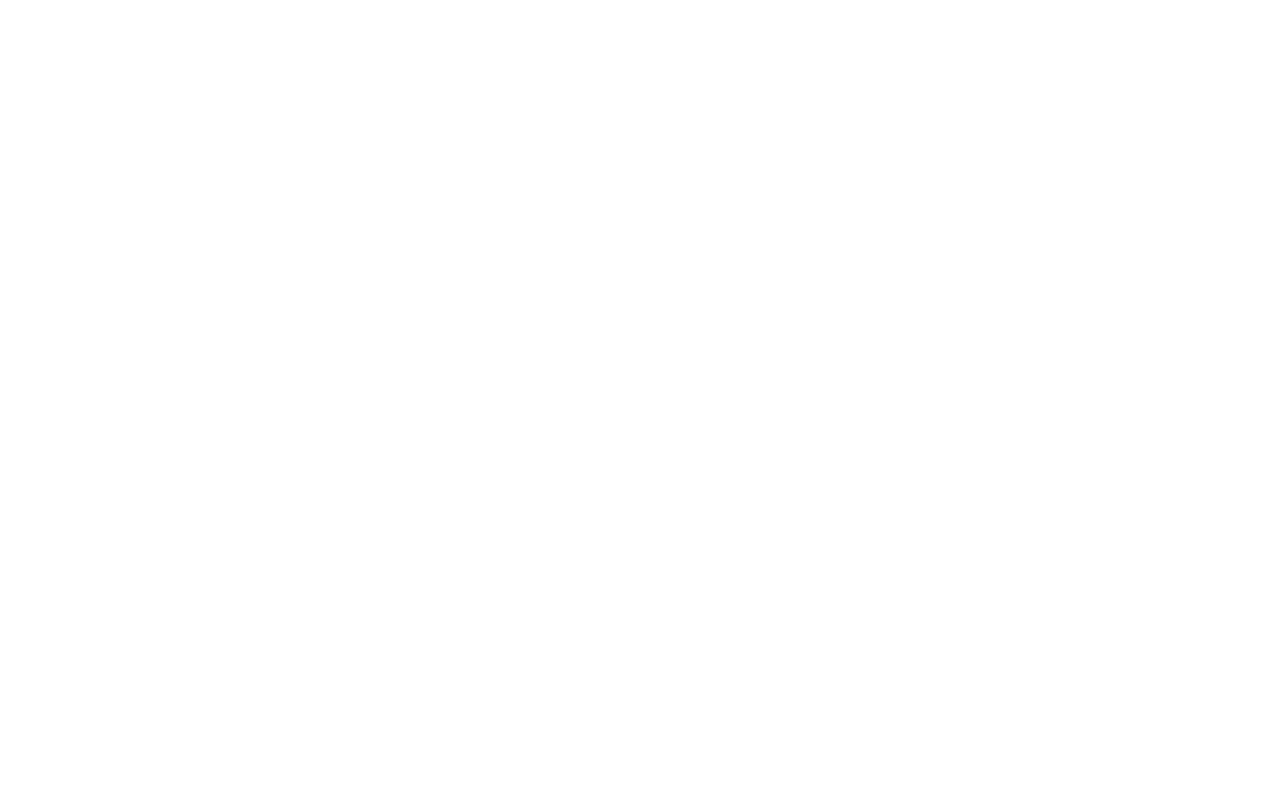
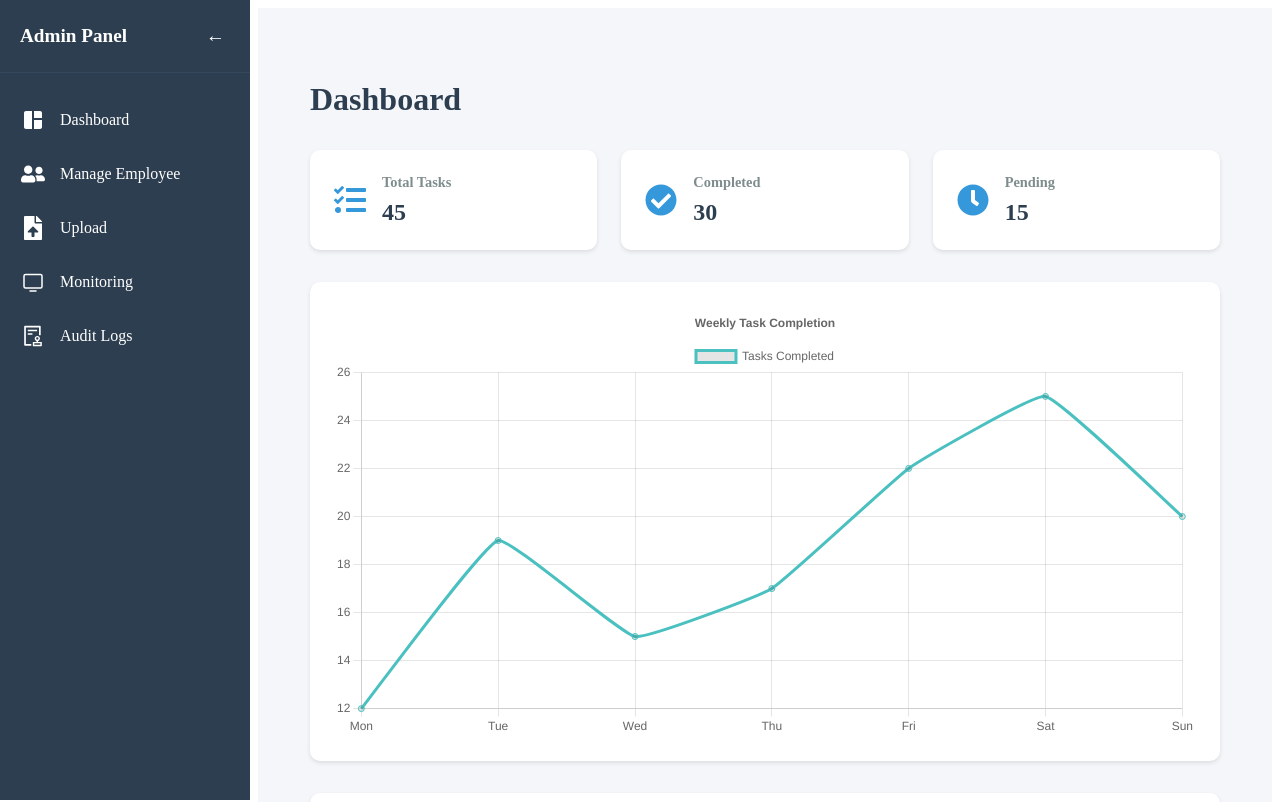
Before and after one commit to yabalap/TO-DO-LIST, a React (Vite) app in the folder client/: page /admin/dashboard in a window 1280 px wide. Before the commit this address had no page. Shown: the top 802 px of the page. Built offline with nearby package versions, Linux system fonts and the light colour scheme.

Commit message:
add sidebar admin and menues

```diff
--- a/client/src/App.jsx
+++ b/client/src/App.jsx
@@ -1,5 +1,6 @@
 import { BrowserRouter, Route, Routes, Navigate } from 'react-router-dom';
 import Login from './components/Login/Login';
+import AdminLayouts from './layouts/AdminLayouts';
 import DashboardAdmin from './components/Admin/AdminDashboard/dashboardAdmin';
 
 function App() {
@@ -8,10 +9,18 @@
       <Routes>
         <Route path="/" element={<Navigate to="/login" replace />} />
         <Route path="/login" element={<Login />} />
-        <Route path="/admin-dashboard" element={<DashboardAdmin />} />
+        <Route path="/admin-dashboard" element={<Navigate to="/admin/dashboard" replace />} />
+        <Route path="/admin" element={<AdminLayouts />}>
+          <Route path="dashboard" element={<DashboardAdmin />} />
+          <Route path="manage-employee" element={<div>Manage Employee Page</div>} />
+          <Route path="upload" element={<div>Upload Page</div>} />
+          <Route path="monitoring" element={<div>Monitoring Page</div>} />
+          <Route path="audit-logs" element={<div>Audit Logs Page</div>} />
+          <Route index element={<Navigate to="dashboard" replace />} />
+        </Route>
       </Routes>
     </BrowserRouter>
-  )
+  );
 }
 
-export default App
+export default App;
--- /dev/null
+++ b/client/src/components/Admin/Sidebar_Navbar/sidebarAdmin.jsx
@@ -0,0 +1,69 @@
+import React, { useState } from 'react';
+import { MdSpaceDashboard } from "react-icons/md";
+import { FaUserFriends } from "react-icons/fa";
+import { FaFileUpload } from "react-icons/fa";
+import { PiMonitor } from "react-icons/pi";
+import { MdAddAlert } from "react-icons/md";
+import { AiOutlineAudit } from "react-icons/ai";
+import { Link } from 'react-router-dom';
+import '../../../css/Admin/sidebar.css';
+
+const SidebarAdmin = () => {
+  const [isCollapsed, setIsCollapsed] = useState(false);
+
+  const menuItems = [
+    {
+      title: 'Dashboard',
+      icon: <MdSpaceDashboard />,
+      path: '/admin/dashboard'
+    },
+    {
+      title: 'Manage Employee',
+      icon: <FaUserFriends />,
+      path: '/admin/manage-employee'
+    },
+    {
+      title: 'Upload',
+      icon: <FaFileUpload />,
+      path: '/admin/upload'
+    },
+    {
+      title: 'Monitoring',
+      icon: <PiMonitor />,
+      path: '/admin/monitoring'
+    },
+    {
+      title: 'Audit Logs',
+      icon: <AiOutlineAudit />,
+      path: '/admin/audit-logs'
+    }
+  ];
+
+  return (
+    <div className={`sidebar ${isCollapsed ? 'collapsed' : ''}`}>
+      <div className="sidebar-header">
+        <h3 className={isCollapsed ? 'hidden' : ''}>Admin Panel</h3>
+        <button
+          className="collapse-btn"
+          onClick={() => setIsCollapsed(!isCollapsed)}
+        >
+          {isCollapsed ? '→' : '←'}
+        </button>
+      </div>
+      <nav className="sidebar-nav">
+        {menuItems.map((item, index) => (
+          <Link
+            to={item.path}
+            key={index}
+            className="nav-item"
+          >
+            <span className="icon">{item.icon}</span>
+            <span className={isCollapsed ? 'hidden' : ''}>{item.title}</span>
+          </Link>
+        ))}
+      </nav>
+    </div>
+  );
+};
+
+export default SidebarAdmin;
--- a/client/src/components/Login/Login.jsx
+++ b/client/src/components/Login/Login.jsx
@@ -1,7 +1,9 @@
 import React, { useState } from 'react';
+import { useNavigate } from 'react-router-dom';
 import './Login.css';
 
 const Login = () => {
+  const navigate = useNavigate();
   const [formData, setFormData] = useState({
     username: '',
     password: ''
@@ -19,6 +21,8 @@
     e.preventDefault();
     // Handle login logic here
     console.log('Login attempt:', formData);
+    // For now, just navigate to admin dashboard
+    navigate('/admin/dashboard');
   };
 
   return (
--- /dev/null
+++ b/client/src/css/Admin/sidebar.css
@@ -0,0 +1,112 @@
+.sidebar {
+  width: 250px;
+  height: 100vh;
+  background-color: #2c3e50;
+  color: white;
+  transition: all 0.3s ease;
+  position: fixed;
+  left: 0;
+  top: 0;
+}
+
+.sidebar.collapsed {
+  width: 70px;
+}
+
+.sidebar-header {
+  padding: 20px;
+  display: flex;
+  justify-content: space-between;
+  align-items: center;
+  border-bottom: 1px solid #34495e;
+}
+
+.sidebar-header h3 {
+  margin: 0;
+  font-size: 1.2rem;
+}
+
+.collapse-btn {
+  background: none;
+  border: none;
+  color: white;
+  cursor: pointer;
+  font-size: 1.2rem;
+  padding: 5px;
+}
+
+.sidebar-nav {
+  padding: 20px 0;
+}
+
+.nav-item {
+  display: flex;
+  align-items: center;
+  padding: 15px 20px;
+  color: white;
+  text-decoration: none;
+  transition: background-color 0.3s ease;
+}
+
+.nav-item:hover {
+  background-color: #34495e;
+}
+
+.nav-item .icon {
+  font-size: 1.5rem;
+  margin-right: 15px;
+  min-width: 25px;
+  display: flex;
+  align-items: center;
+  justify-content: center;
+}
+
+.hidden {
+  display: none;
+}
+
+/* Active state for current route */
+.nav-item.active {
+  background-color: #3498db;
+}
+
+/* Responsive adjustments */
+@media (max-width: 768px) {
+  .sidebar {
+    width: 70px;
+  }
+
+  .sidebar.expanded {
+    width: 250px;
+  }
+}
+
+/* Admin Layout Styles */
+.admin-layout {
+  display: flex;
+  min-height: 100vh;
+}
+
+.main-content {
+  flex: 1;
+  margin-left: 250px;
+  padding: 20px;
+  transition: margin-left 0.3s ease;
+  background-color: #f5f6fa;
+}
+
+/* When sidebar is collapsed */
+.sidebar.collapsed + .main-content {
+  margin-left: 70px;
+}
+
+/* Responsive adjustments */
+@media (max-width: 768px) {
+  .main-content {
+    margin-left: 70px;
+  }
+
+  .sidebar.expanded + .main-content {
+    margin-left: 250px;
+  }
+}
--- /dev/null
+++ b/client/src/layouts/AdminLayouts.jsx
@@ -0,0 +1,17 @@
+import React from 'react';
+import SidebarAdmin from '../components/Admin/Sidebar_Navbar/sidebarAdmin';
+import { Outlet } from 'react-router-dom';
+import '../css/Admin/sidebar.css';
+
+const AdminLayouts = () => {
+  return (
+    <div className="admin-layout">
+      <SidebarAdmin />
+      <main className="main-content">
+        <Outlet />
+      </main>
+    </div>
+  );
+};
+
+export default AdminLayouts;
```
Also changed, not shown: client/src/components/Admin/Sidebar_Navbar/navbarAdmin.jsx (added), client/src/layouts/EmployeeLayout.jsx (added).
